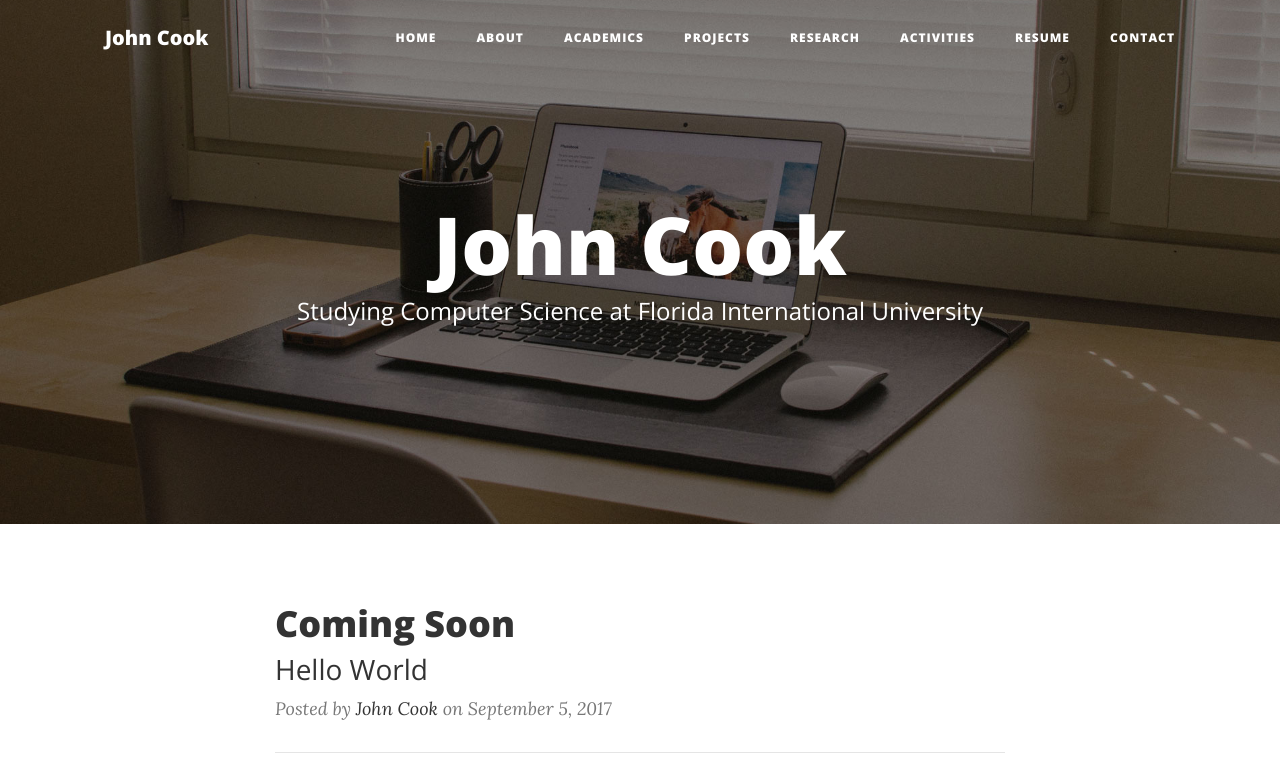
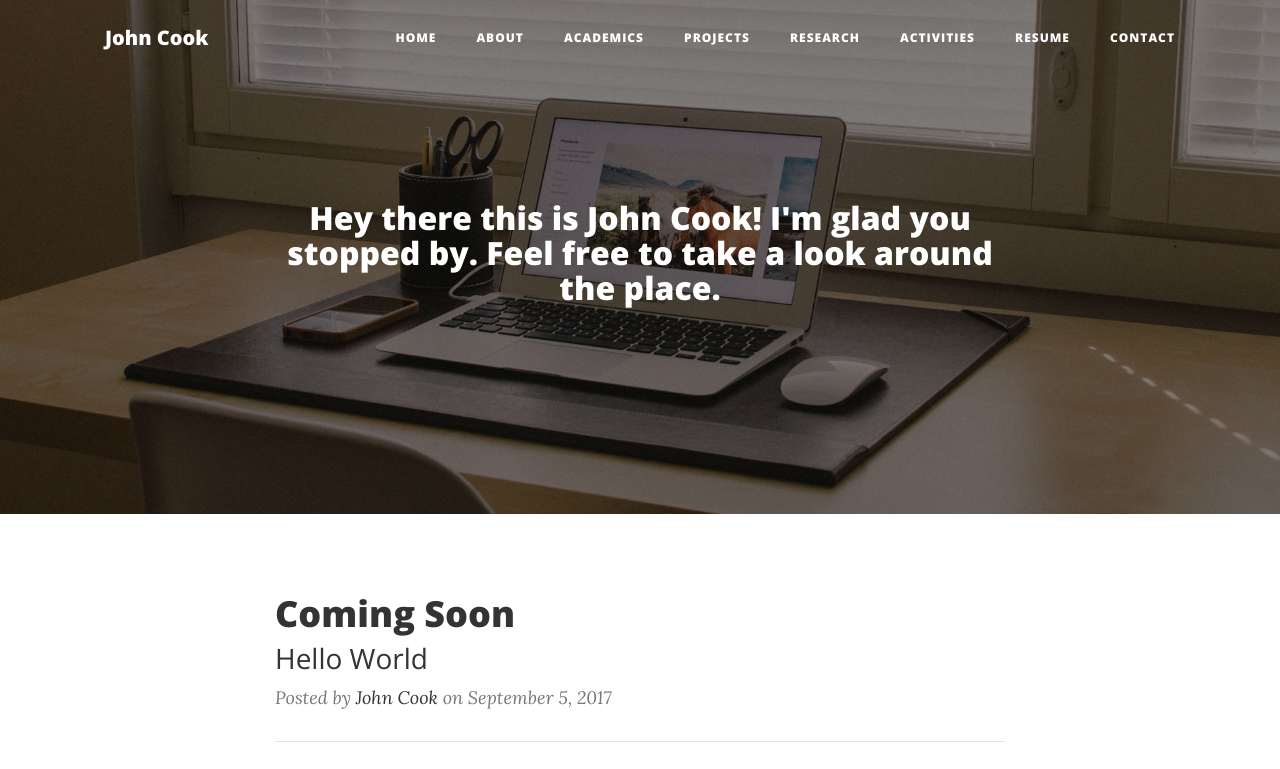
Before and after one commit to marinatedcode/marinatedcode.github.io, a website: page index.html in a window 1280 px wide. Shown: the top 769 px of the page. Drawn offline with nearby package versions, Linux system fonts and the light colour scheme.

Commit message:
Update h2

```diff
--- a/index.html
+++ b/index.html
@@ -73,8 +73,7 @@
         <div class="row">
           <div class="col-lg-8 col-md-10 mx-auto">
             <div class="site-heading">
-              <h1>John Cook</h1>
-              <span class="subheading">Studying Computer Science at Florida International University</span>
+              <h2>Hey there this is John Cook! I'm glad you stopped by. Feel free to take a look around the place.</h2>
             </div>
           </div>
         </div>
```
